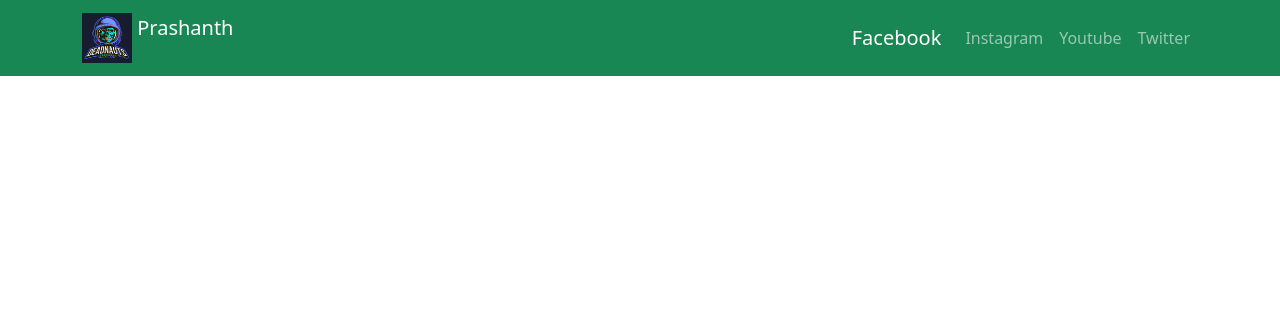
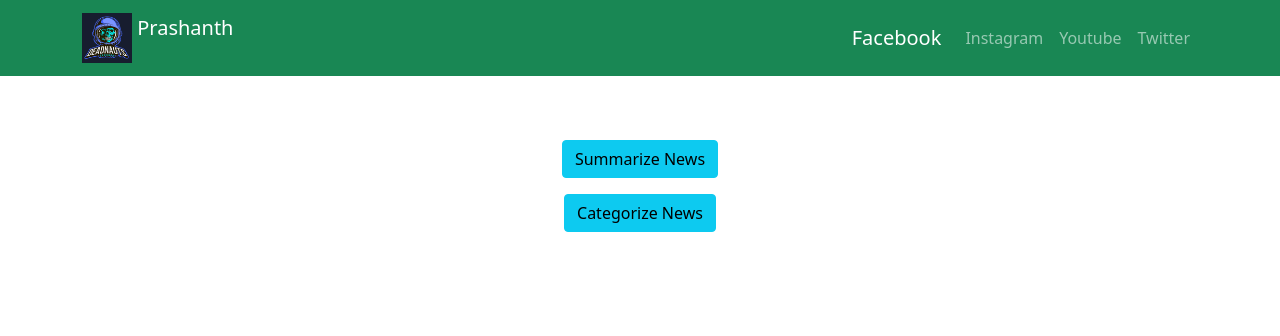
Before and after one commit to PrashanthSingaravelan/News-Article-Analysis, a Flask app: template implementation/project_1/templates/output.html in a window 1280 px wide. Shown: the top 336 px of the page. Run offline with Flask 2, Linux system fonts and the light colour scheme; the template is opened without the code that fills it, so the values that code supplies are empty.

Commit message:
Layout Finished

```diff
--- a/implementation/project_1/app.py
+++ b/implementation/project_1/app.py
@@ -1,3 +1,4 @@
+from typing import final
 from flask import Flask, render_template, request
 from bs4 import BeautifulSoup
 from deep_translator import GoogleTranslator
@@ -9,27 +10,40 @@ app = Flask(__name__)
 def index():
     return render_template('index.html')
 
+@app.route('/plain_news', methods=['GET', 'POST'])
+def plain_news():
+    text = request.form['text_id']
+    return render_template("output.html", plain_news = text)
+
 @app.route('/news_article_link',  methods=['GET', 'POST'])
 def link_to_content():
-        article_link = request.form['article_id']
-        ar           = requests.get(article_link)
-        article = BeautifulSoup(ar.text,"lxml")
-        if article.find(id="pcl-full-content") == None:
-            return render_template("output.html", news = 'None')
-        else:
-            content = ""
-            for para in article.find('div', id = "pcl-full-content").find_all("p"):
-                content+=para.get_text()
-            return render_template("output.html", news = content)
+    article_link = request.form['article_id']
+    ar           = requests.get(article_link)
+    article = BeautifulSoup(ar.text,"lxml")
+    if article.find(id="pcl-full-content") == None:
+        return render_template("output.html", news = 'None')
+    else:
+        content = ""
+        for para in article.find('div', id = "pcl-full-content").find_all("p"):
+            content+=para.get_text()
+        return render_template("output.html", news_content = content)
 
-        # news_text    = request.form['text_id']
-        # source_text  = request.form['translate_text_id']
-        # destination_language = request.form['destination_language_id']
-        # if request.form.get('translate_button'):
-        #     translate = GoogleTranslator(source='auto', target=destination_language).translate(news_text)
-        #     return render_template("output.html", translate = translate)
-        # else:
-        #     return render_template("index.html")
+@app.route('/translate_news', methods=['GET', 'POST'])
+def translate():
+    text            = request.form['translate_text_id']
+    language        = request.form['destination_language_id']
+    translated_text = GoogleTranslator(source='auto', target=language).translate(text)
+    return render_template("output.html", translated_news = translated_text)
+
+@app.route('/summarize_news', methods=['GET', 'POST'])
+def summarize_news():
+    final_text = request.form['summarize_id']
+    return render_template("page_1.html", ready_text = final_text)
+
+@app.route('/categorize_news', methods=['GET', 'POST'])
+def categorize_news():
+    final_text = request.form['categorize_id']
+    return render_template("page_1.html", ready_text = final_text)
 
 if __name__ == '__main__':
 	app.run(debug=True)
--- a/implementation/project_1/templates/index.html
+++ b/implementation/project_1/templates/index.html
@@ -64,35 +64,35 @@
             <div class="row">
 
 <form action="/news_article_link" method="post">
-
     <!-- input-1 -->
-            <h2>Paste the news article link</h2>  <p><input type="text" name="article_id"/></p>
+    <h2>Paste the news article link</h2>
+        <p><input type="text" name="article_id" size="50"></p>
         <button type="submit" name="get_news_button" value="" class="btn btn-info">Get News Content</button>
 </form>
 
 <form action="/plain_news" method="post">
     <br><br>
     <!-- input-2 -->
-            <h2>Paste the news</h2>  <p><input type="text"  name="text_id"/></p>
+    <h2>Paste the news</h2>
+        <p><textarea name="text_id" cols="60" rows="10"></textarea></p>
         <button type="submit" name="your_news_button" value="" class="btn btn-info">Your News Content</button>
 </form>
 
-<form action="/translate_news" method="post"></form>
+<form action="/translate_news" method="post">
     <br><br>
     <!-- input-3 -->
-            <h2>Translate the news</h2>  <p><input type="text"  name="translate_text_id"/></p>
+    <h2>Translate the news</h2>
+    <p><textarea name="translate_text_id" cols="60" rows="10"></textarea></p>
+    <label for="languages">Choose the language:</label>
 
-            <label for="languages">Choose the language:</label>
     <select id="languages" name="destination_language_id">
-              <option value="tamil">தமிழ்</option>
-              <option value="en">English</option>
-              <option value="french">French</option>
-              <option value="hindi">Hindi</option>
-              <option value="german">German</option>
+        <option value="tamil">தமிழ்</option>       <option value="en">English</option>
+        <option value="french">French</option>    <option value="hindi">Hindi</option>
     </select>
 
     <button type="submit" name="translate_button" value="" class="btn btn-info"> Translate Button </button>
 </form>
+
 </div>
 </div>
 </div>
--- a/implementation/project_1/templates/output.html
+++ b/implementation/project_1/templates/output.html
@@ -2,14 +2,35 @@
 
 {% block content %}
 
-    {% if news %}
-        <h1> News Screen </h1>
-        <h2>{{news}}</h2>
+    {% if news_content %}
+        <center><h1> Your News Content is below </h1></center>
+        <h2>{{news_content}}</h2>
+        {% set final_text = news_content %}
     {% endif %}
 
-    {% if pronounce %}
-        <h1> Speech Screen </h1>
-        <h1>{{pronounce}}</h1>
+    {% if plain_news %}
+        <center><h1> Your Pasted News Content is below </h1></center>
+        <h2>{{plain_news}}</h2>
+        {% set final_text = plain_news %}
     {% endif %}
 
+    {% if translated_news %}
+        <center><h1> Your Translated News Content is below </h1></center>
+        <h2>{{translated_news}}</h2>
+        {% set final_text = translated_news %}
+    {% endif %}
+
+    <center>
+        <br><br>
+        <form action="/summarize_news" method="post">
+            <p><input type="hidden"  name="summarize_id" value="final_text"></p>
+            <button type="submit" name="summarize_button" value="" class="btn btn-info">Summarize News</button>
+        </form>
+
+        <form action="/categorize_news" method="post">
+            <input type="hidden"  name="categorize_id" value="final_text">
+            <button type="submit" name="categorize_button" value="" class="btn btn-info">Categorize News</button>
+        </form>
+    </center>
+
 {% endblock %}
--- a/implementation/project_1/templates/page_1.html
+++ b/implementation/project_1/templates/page_1.html
@@ -2,6 +2,6 @@
 
 {% block content %}
 
-<h1> This is page-1 {{name}} </h1>
+<h1> {{ ready_text }} </h1>
 
 {% endblock %}
```
Lines whose indentation alone changed are shown as unchanged.
